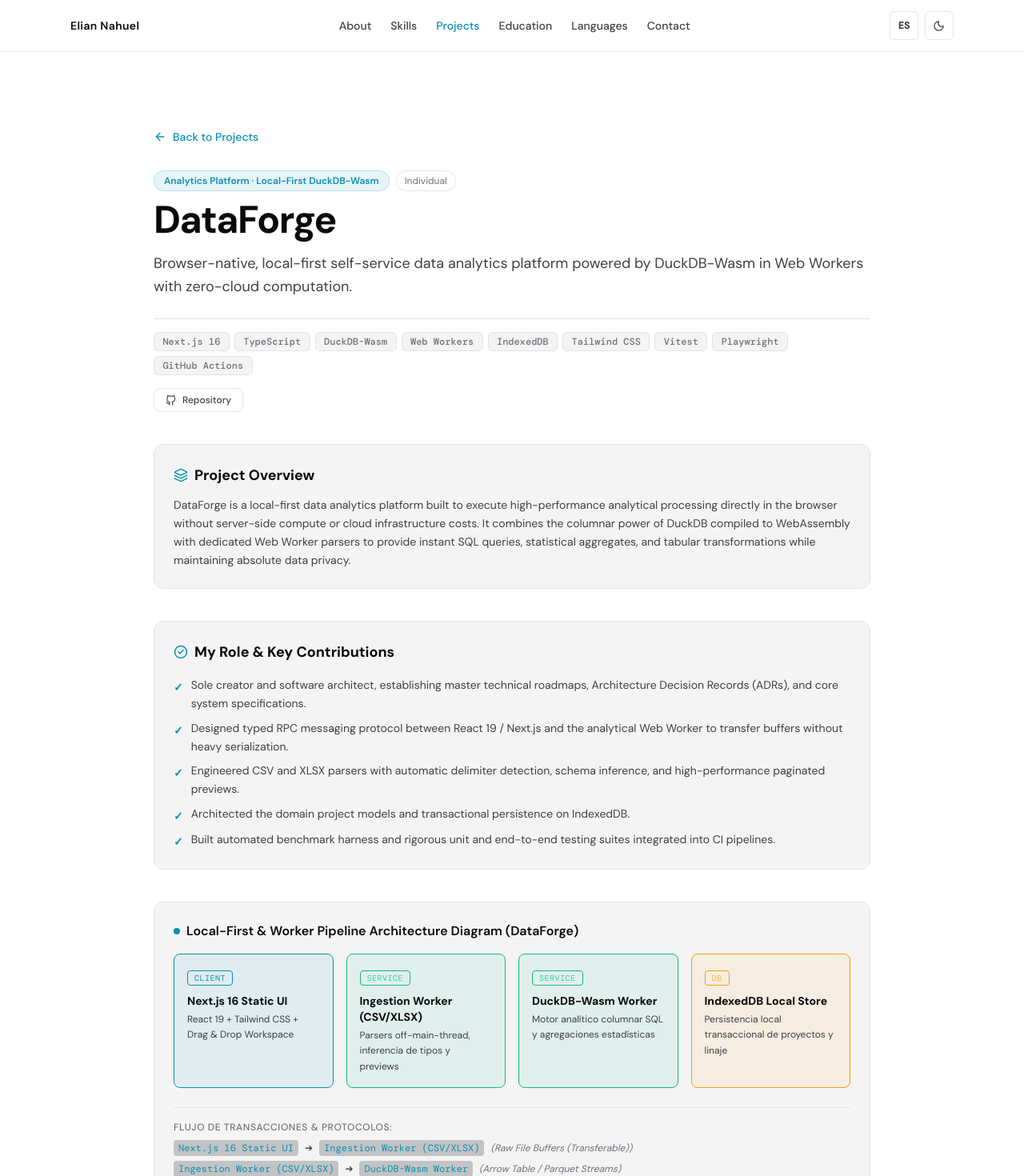
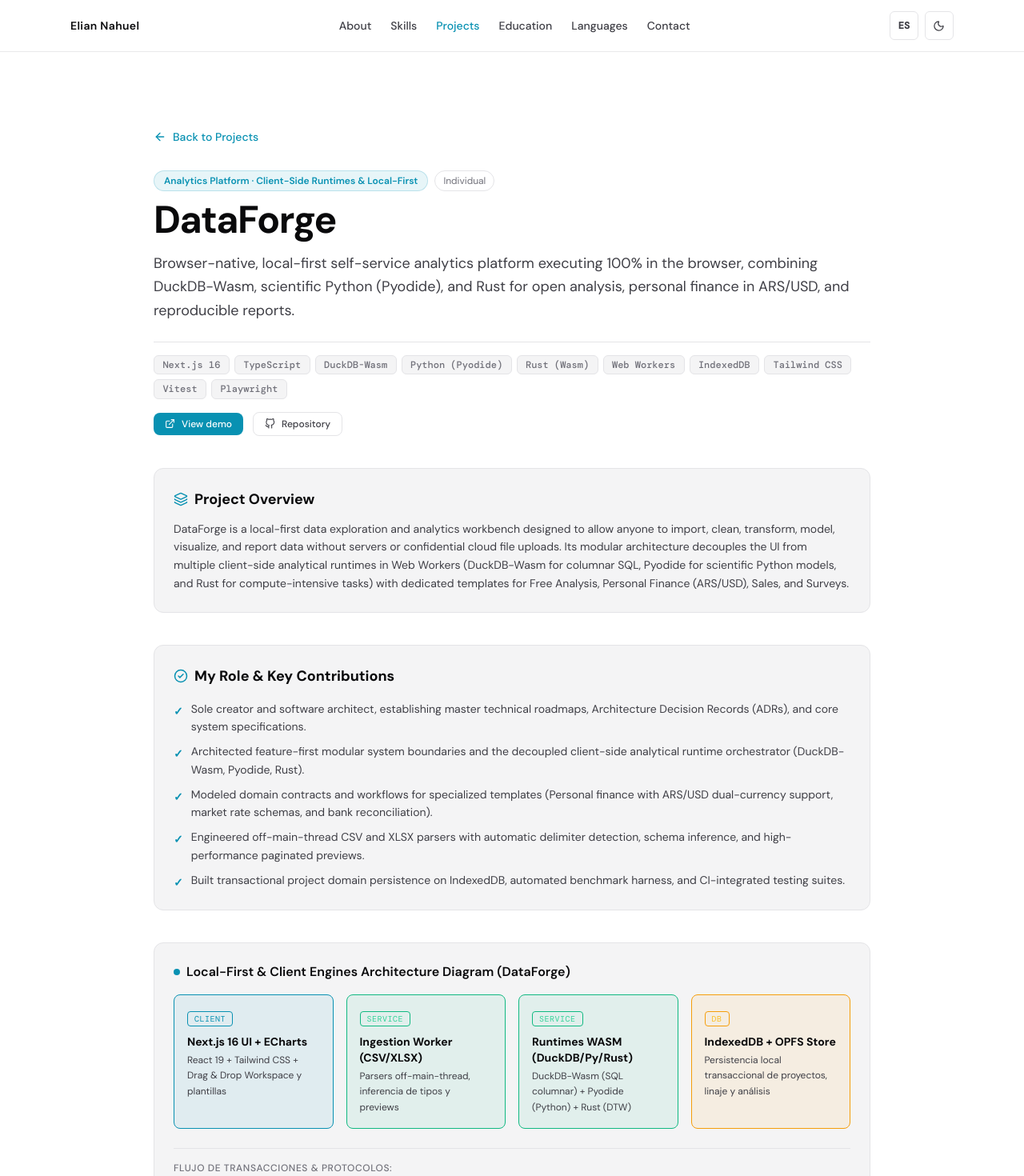
Before and after one commit to eliann313/mi-portfolio, a React (Vite) app: page /proyectos/dataforge in a window 1280 px wide. Shown: the top 1470 px of the page at 80% size. Built offline with nearby package versions, Linux system fonts and the light colour scheme.

Commit message:
feat(dataforge): enrich with multi-engine runtimes (Pyodide, Rust, Wasm), business templates, and demo link

```diff
--- a/src/data/caseStudies.ts
+++ b/src/data/caseStudies.ts
@@ -147,87 +147,89 @@ export const caseStudies: Record<string, CaseStudy> = {
     id: 'dataforge',
     projectTitle: 'DataForge',
     badge: {
-      es: 'Plataforma Analítica · DuckDB-Wasm y Local-First',
-      en: 'Analytics Platform · Local-First DuckDB-Wasm',
+      es: 'Plataforma Analítica · Runtimes Client-Side y Local-First',
+      en: 'Analytics Platform · Client-Side Runtimes & Local-First',
     },
     subtitle: {
-      es: 'Plataforma de análisis de datos autoservicio, browser-native y local-first, con motor columnar DuckDB-Wasm en Web Workers y procesamiento sin servidores.',
-      en: 'Browser-native, local-first self-service data analytics platform powered by DuckDB-Wasm in Web Workers with zero-cloud computation.',
+      es: 'Plataforma analítica autoservicio y local-first ejecutada 100% en el navegador, que combina DuckDB-Wasm, Python científico (Pyodide) y Rust para análisis libre, finanzas personales en ARS/USD y reportes reproducibles.',
+      en: 'Browser-native, local-first self-service analytics platform executing 100% in the browser, combining DuckDB-Wasm, scientific Python (Pyodide), and Rust for open analysis, personal finance in ARS/USD, and reproducible reports.',
     },
     overview: {
-      es: 'DataForge es una plataforma de análisis y exploración de datos local-first diseñada para ejecutar procesamiento analítico de alto rendimiento directamente en el navegador sin intermediación de servidores de cálculo ni costos de infraestructura. Combina la potencia del motor columnar DuckDB compilado a WebAssembly con parsers dedicados en Web Workers para ofrecer consultas SQL inmediatas, cálculo de agregaciones estadísticas y transformación de datasets tabulares preservando privacidad absoluta de los datos.',
-      en: 'DataForge is a local-first data analytics platform built to execute high-performance analytical processing directly in the browser without server-side compute or cloud infrastructure costs. It combines the columnar power of DuckDB compiled to WebAssembly with dedicated Web Worker parsers to provide instant SQL queries, statistical aggregates, and tabular transformations while maintaining absolute data privacy.',
+      es: 'DataForge es una plataforma de análisis y exploración de datos local-first concebida para que cualquier usuario pueda importar, limpiar, transformar, analizar estadísticamente, visualizar y reportar datos sin servidores ni subida de archivos confidenciales a la nube. Su arquitectura modular desacopla la UI de múltiples runtimes analíticos en Web Workers (DuckDB-Wasm para SQL y columnar, Pyodide para modelos estadísticos en Python, y Rust para algoritmos de alta intensidad) con plantillas especializadas para Análisis Libre, Finanzas Personales (ARS/USD), Negocios y Encuestas.',
+      en: 'DataForge is a local-first data exploration and analytics workbench designed to allow anyone to import, clean, transform, model, visualize, and report data without servers or confidential cloud file uploads. Its modular architecture decouples the UI from multiple client-side analytical runtimes in Web Workers (DuckDB-Wasm for columnar SQL, Pyodide for scientific Python models, and Rust for compute-intensive tasks) with dedicated templates for Free Analysis, Personal Finance (ARS/USD), Sales, and Surveys.',
     },
     architectureHighlights: {
       es: [
-        'Arquitectura Browser-Native Local-First: procesamiento 100% en el cliente, sin costos de cómputo en la nube ni transferencia externa de datasets confidenciales.',
-        'Motor analítico columnar DuckDB-Wasm embebido en un Web Worker dedicado con inicio diferido, reinicio resiliente y contratos tipados.',
-        'Canalización de ingesta off-main-thread con parsers de CSV y XLSX en Web Workers dedicados (0 long-tasks, 100k filas procesadas en 867 ms).',
-        'Capa de persistencia local estructurada con IndexedDB versionada para guardar proyectos, esquemas, linaje y análisis reproducibles.',
+        'Arquitectura Browser-Native Local-First: procesamiento 100% en el cliente sin costos de cómputo en la nube ni transferencia externa de datasets.',
+        'Orquestación Multi-Engine en Web Workers: DuckDB-Wasm como motor SQL columnar primario, Pyodide (Python, NumPy, Pandas, SciPy) para modelos estadísticos/forecasting y Rust/Wasm para algoritmos de alta intensidad (DTW).',
+        'Plantillas de dominio especializadas: Análisis Libre, Finanzas Personales (registro manual y bancario en ARS/USD con cotizaciones oficial/MEP/CCL y sin dobles conteos), Ventas y Encuestas.',
+        'Canalización de ingesta off-main-thread con parsers de CSV y XLSX en Web Workers dedicados (0 long-tasks en UI, 100k filas procesadas en 867 ms).',
+        'Persistencia local estructurada con IndexedDB versionada y OPFS para guardar proyectos, esquemas, linaje y análisis reproducibles.',
         'Harness de benchmarks automatizado con medianas de 5 corridas y suite integral de tests unitarios (Vitest 20/20) y E2E (Playwright 18/18 en Chromium y Firefox).',
       ],
       en: [
         'Local-First Browser-Native Architecture: 100% client-side data processing with zero cloud compute costs and zero external confidential data transfers.',
-        'Columnar analytical engine DuckDB-Wasm embedded in a dedicated Web Worker featuring deferred startup, resilient restart, and typed message contracts.',
+        'Multi-Engine Orchestration in Web Workers: DuckDB-Wasm for primary columnar SQL, Pyodide (Python, NumPy, Pandas, SciPy) for statistical models/forecasting, and Rust/Wasm for compute-heavy tasks (DTW).',
+        'Specialized Domain Templates: Free Analysis, Personal Finance (manual & bank ledger in ARS/USD with official/MEP/CCL rates, avoiding double counts), Sales, and Surveys.',
         'Off-main-thread ingestion pipeline with dedicated CSV and XLSX Web Worker parsers (0 main-thread long tasks, 100k rows processed in 867 ms).',
-        'Structured local persistence layer powered by versioned IndexedDB to store projects, schemas, lineage, and reproducible workflows.',
+        'Structured local persistence layer powered by versioned IndexedDB and OPFS to store projects, schemas, lineage, and reproducible workflows.',
         'Automated local benchmark harness featuring 5-run medians and full testing suites with Vitest (20/20) and multi-browser Playwright E2E (18/18).',
       ],
     },
     myRoleDetailed: {
       es: [
         'Creador único y arquitecto de software del proyecto, liderando el diseño técnico integral, especificaciones de arquitectura (ADRs) y Roadmap maestro.',
-        'Diseñé el protocolo de mensajería RPC tipado entre React 19 / Next.js y el Web Worker analítico para transferir buffers sin serialización pesada.',
-        'Construí los parsers de ingesta para CSV y XLSX con detección automática de delimitadores, inferencia de tipos y previews paginados.',
-        'Diseñé el modelo de dominio de proyectos y la persistencia transaccional en IndexedDB.',
-        'Implementé el arnés de benchmark automatizado y las suites de prueba unitaria y end-to-end con integración continua.',
+        'Diseñé la arquitectura modular por capacidades (Screaming / Feature-first) y el orquestador desacoplado de runtimes analíticos cliente (DuckDB-Wasm, Pyodide, Rust).',
+        'Modelé los contratos y flujos de plantillas especializadas (Finanzas personales con soporte dual ARS/USD, cotizaciones y conciliación bancaria).',
+        'Construí los parsers de ingesta para CSV y XLSX con detección automática de delimitadores, inferencia de tipos y previews paginados off-main-thread.',
+        'Implementé el dominio de proyectos con persistencia transaccional en IndexedDB, el harness de benchmark automatizado y las suites de prueba en CI.',
       ],
       en: [
         'Sole creator and software architect, establishing master technical roadmaps, Architecture Decision Records (ADRs), and core system specifications.',
-        'Designed typed RPC messaging protocol between React 19 / Next.js and the analytical Web Worker to transfer buffers without heavy serialization.',
-        'Engineered CSV and XLSX parsers with automatic delimiter detection, schema inference, and high-performance paginated previews.',
-        'Architected the domain project models and transactional persistence on IndexedDB.',
-        'Built automated benchmark harness and rigorous unit and end-to-end testing suites integrated into CI pipelines.',
+        'Architected feature-first modular system boundaries and the decoupled client-side analytical runtime orchestrator (DuckDB-Wasm, Pyodide, Rust).',
+        'Modeled domain contracts and workflows for specialized templates (Personal finance with ARS/USD dual-currency support, market rate schemas, and bank reconciliation).',
+        'Engineered off-main-thread CSV and XLSX parsers with automatic delimiter detection, schema inference, and high-performance paginated previews.',
+        'Built transactional project domain persistence on IndexedDB, automated benchmark harness, and CI-integrated testing suites.',
       ],
     },
     technicalChallenges: {
       es: [
         {
-          problem: 'Procesar grandes volúmenes de datos tabulares en el cliente sin bloquear la tasa de refresco ni congelar la interfaz de usuario.',
-          solution: 'Aislé todo el cómputo intensivo (ingesta, parseo y motor DuckDB-Wasm) en Web Workers independientes comunicados mediante Transferable Objects y TypedArrays, garantizando 0 long tasks en el hilo principal.',
+          problem: 'Coordinar múltiples motores analíticos (DuckDB-Wasm, Pyodide, Rust) en el navegador sin bloquear el render loop de la UI ni asumir copias de memoria zero-copy.',
+          solution: 'Diseñé adaptadores dedicados en Web Workers independientes que se comunican mediante contratos tipados y buffers transferibles (Transferable Objects / TypedArrays), garantizando 0 long tasks en la interfaz.',
         },
         {
-          problem: 'Permitir que el usuario guarde y retome análisis entre sesiones sin contar con una base de datos en la nube.',
-          solution: 'Modelé una capa de persistencia transaccional sobre IndexedDB con versionado de esquemas y contratos de repositorio desacoplados de la UI.',
+          problem: 'Modelar plantillas de negocio avanzadas (como Finanzas Personales en ARS/USD) sin violar el principio de inmutabilidad de datos originales.',
+          solution: 'Establecí una separación estricta entre la fuente original del dataset y la capa de transformaciones, preservando linaje auditable y permitiendo reconciliación de cotizaciones y categorizaciones reproducibles.',
         },
       ],
       en: [
         {
-          problem: 'Processing large tabular datasets on the client without stuttering UI frames or freezing responsiveness.',
-          solution: 'Isolated all intensive computing (ingestion, parsing, and DuckDB-Wasm engine) into background Web Workers communicating via Transferable Objects and TypedArrays, ensuring 0 main-thread long tasks.',
+          problem: 'Coordinating multiple analytical engines (DuckDB-Wasm, Pyodide, Rust) in the browser without freezing the UI render loop or assuming zero-copy memory between WASM boundaries.',
+          solution: 'Designed dedicated worker adapters in isolated Web Workers communicating via typed contracts and Transferable Objects / TypedArrays, ensuring 0 main-thread long tasks.',
         },
         {
-          problem: 'Enabling users to save and resume analysis across sessions without relying on a remote cloud database.',
-          solution: 'Modeled a transactional persistence layer over IndexedDB featuring schema migrations and pure repository contracts decoupled from the UI.',
+          problem: 'Modeling complex business templates (like ARS/USD Personal Finance) without violating raw source immutability principles.',
+          solution: 'Established strict decoupling between raw dataset sources and transformation layers, maintaining auditable data lineage and reproducible exchange-rate reconciliation.',
         },
       ],
     },
     c4Diagram: {
       title: {
-        es: 'Diagrama de Arquitectura Local-First & Worker Pipeline (DataForge)',
-        en: 'Local-First & Worker Pipeline Architecture Diagram (DataForge)',
+        es: 'Diagrama de Arquitectura Local-First & Motores Cliente (DataForge)',
+        en: 'Local-First & Client Engines Architecture Diagram (DataForge)',
       },
       nodes: [
-        { id: 'ui', label: 'Next.js 16 Static UI', desc: 'React 19 + Tailwind CSS + Drag & Drop Workspace', type: 'client' },
+        { id: 'ui', label: 'Next.js 16 UI + ECharts', desc: 'React 19 + Tailwind CSS + Drag & Drop Workspace y plantillas', type: 'client' },
         { id: 'parser', label: 'Ingestion Worker (CSV/XLSX)', desc: 'Parsers off-main-thread, inferencia de tipos y previews', type: 'service' },
-        { id: 'engine', label: 'DuckDB-Wasm Worker', desc: 'Motor analítico columnar SQL y agregaciones estadísticas', type: 'service' },
-        { id: 'store', label: 'IndexedDB Local Store', desc: 'Persistencia local transaccional de proyectos y linaje', type: 'db' },
+        { id: 'engine', label: 'Runtimes WASM (DuckDB/Py/Rust)', desc: 'DuckDB-Wasm (SQL columnar) + Pyodide (Python) + Rust (DTW)', type: 'service' },
+        { id: 'store', label: 'IndexedDB + OPFS Store', desc: 'Persistencia local transaccional de proyectos, linaje y análisis', type: 'db' },
       ],
       connections: [
         { from: 'ui', to: 'parser', label: 'Raw File Buffers (Transferable)' },
-        { from: 'parser', to: 'engine', label: 'Arrow Table / Parquet Streams' },
-        { from: 'engine', to: 'ui', label: 'Query Results & Metrics' },
-        { from: 'ui', to: 'store', label: 'Project Metadata & Saved Queries' },
+        { from: 'parser', to: 'engine', label: 'Arrow Tables & Transformed Datasets' },
+        { from: 'engine', to: 'ui', label: 'Query Results, Insights & Charts' },
+        { from: 'ui', to: 'store', label: 'Project Metadata, Lineage & Local State' },
       ],
     },
     screenshots: [
--- a/src/data/projects.ts
+++ b/src/data/projects.ts
@@ -42,31 +42,32 @@ export const projects: Project[] = [
     type: 'individual',
     status: 'in-progress',
     description: {
-      es: 'Plataforma de análisis de datos autoservicio, browser-native y local-first, con motor columnar DuckDB-Wasm en Web Workers y procesamiento sin servidores.',
-      en: 'Browser-native, local-first self-service data analytics platform powered by DuckDB-Wasm in Web Workers with zero-cloud computation.',
+      es: 'Plataforma de análisis de datos autoservicio y local-first, que combina motores en el cliente (DuckDB-Wasm, Pyodide para Python científico y Rust) con plantillas especializadas (Análisis libre, Finanzas en ARS/USD, Ventas y Encuestas).',
+      en: 'Local-first self-service data analytics platform combining client-side engines (DuckDB-Wasm, Pyodide for scientific Python, and Rust) with specialized templates (Free analysis, Personal finances in ARS/USD, Sales, and Surveys).',
     },
     contributions: {
       es: [
-        'Diseñé la arquitectura client-side local-first desacoplando la UI estática (Next.js 16) del cómputo analítico mediante Web Workers dedicados.',
-        'Integré DuckDB-Wasm en worker en segundo plano con ciclo de vida diferido, reinicio resiliente y mensajería tipada, logrando 0 long-tasks en el hilo principal.',
-        'Desarrollé parsers de ingesta para CSV y XLSX en Web Worker con inferencia de esquemas, cálculo de agregaciones y vista previa paginada de alta velocidad (100k filas en 867 ms).',
-        'Implementé el dominio de proyectos con casos de uso desacoplados y persistencia local transaccional mediante IndexedDB versionada.',
-        'Construí harness automatizado de benchmarks locales (medianas de 5 corridas) y suites de testing con Vitest (20/20) y Playwright E2E (18/18 en Chromium y Firefox).',
+        'Diseñé la arquitectura local-first del monolito modular cliente, desacoplando la UI (Next.js 16) del cómputo analítico mediante Web Workers aislados.',
+        'Diseñé la orquestación multi-engine en el navegador: DuckDB-Wasm como motor SQL/tabular columnar primario, Pyodide (Python, NumPy, SciPy) para modelos estadísticos/forecasting y Rust/Wasm para algoritmos de alta intensidad (DTW).',
+        'Modelé plantillas de dominio reutilizables: Análisis Libre, Finanzas Personales (registro manual y bancario en ARS/USD con cotizaciones oficial/MEP/CCL), Ventas y Encuestas, preservando el linaje de datos.',
+        'Construí parsers de ingesta para CSV y XLSX en Web Worker con inferencia de esquemas, cálculo de agregaciones y preview paginado (100k filas en 867 ms con 0 long tasks en UI).',
+        'Implementé el dominio de proyectos con casos de uso puros, persistencia local transaccional (IndexedDB + OPFS), harness de benchmarks locales y suites de prueba (Vitest y Playwright).',
       ],
       en: [
-        'Designed the local-first client-side architecture decoupling static UI (Next.js 16) from analytical computation using dedicated Web Workers.',
-        'Integrated DuckDB-Wasm in a background worker with deferred initialization, resilient restart, and typed messaging protocol, achieving 0 main-thread long tasks.',
-        'Built CSV and XLSX ingestion parsers in Web Workers featuring schema inference, aggregate calculations, and high-performance paginated previews (100k rows in 867 ms).',
-        'Implemented the projects domain with decoupled use cases and transactional local persistence via versioned IndexedDB.',
-        'Constructed an automated local benchmark harness (5-run medians) and testing suites with Vitest (20/20) and Playwright E2E (18/18 across Chromium and Firefox).',
+        'Architected the local-first modular client-side architecture decoupling static UI (Next.js 16) from analytical computing using isolated Web Workers.',
+        'Designed client-side multi-engine orchestration: DuckDB-Wasm as primary columnar SQL engine, Pyodide (Python, NumPy, SciPy) for statistical models/forecasting, and Rust/Wasm for compute-heavy algorithms (DTW).',
+        'Modeled reusable domain templates: Free Analysis, Personal Finance (manual & bank ledger in ARS/USD with official/MEP/CCL rates), Sales, and Surveys, strictly preserving data lineage.',
+        'Built off-main-thread CSV and XLSX ingestion parsers in Web Workers with schema inference, aggregate calculations, and paginated previews (100k rows in 867 ms with 0 UI long tasks).',
+        'Implemented the projects domain with pure use cases, transactional local persistence (IndexedDB + OPFS), local benchmark harness, and comprehensive test suites (Vitest & Playwright).',
       ],
     },
-    stack: ['Next.js 16', 'TypeScript', 'DuckDB-Wasm', 'Web Workers', 'IndexedDB', 'Tailwind CSS', 'Vitest', 'Playwright', 'GitHub Actions'],
+    stack: ['Next.js 16', 'TypeScript', 'DuckDB-Wasm', 'Python (Pyodide)', 'Rust (Wasm)', 'Web Workers', 'IndexedDB', 'Tailwind CSS', 'Vitest', 'Playwright'],
     roles: {
       es: ['Creador', 'Arquitecto de Software', 'Desarrollador Full Stack'],
       en: ['Creator', 'Software Architect', 'Full Stack Developer'],
     },
     links: {
+      demo: 'https://data-forge-analysis.vercel.app',
       repo: 'https://github.com/eliann313/DataForge',
     },
   },
```
